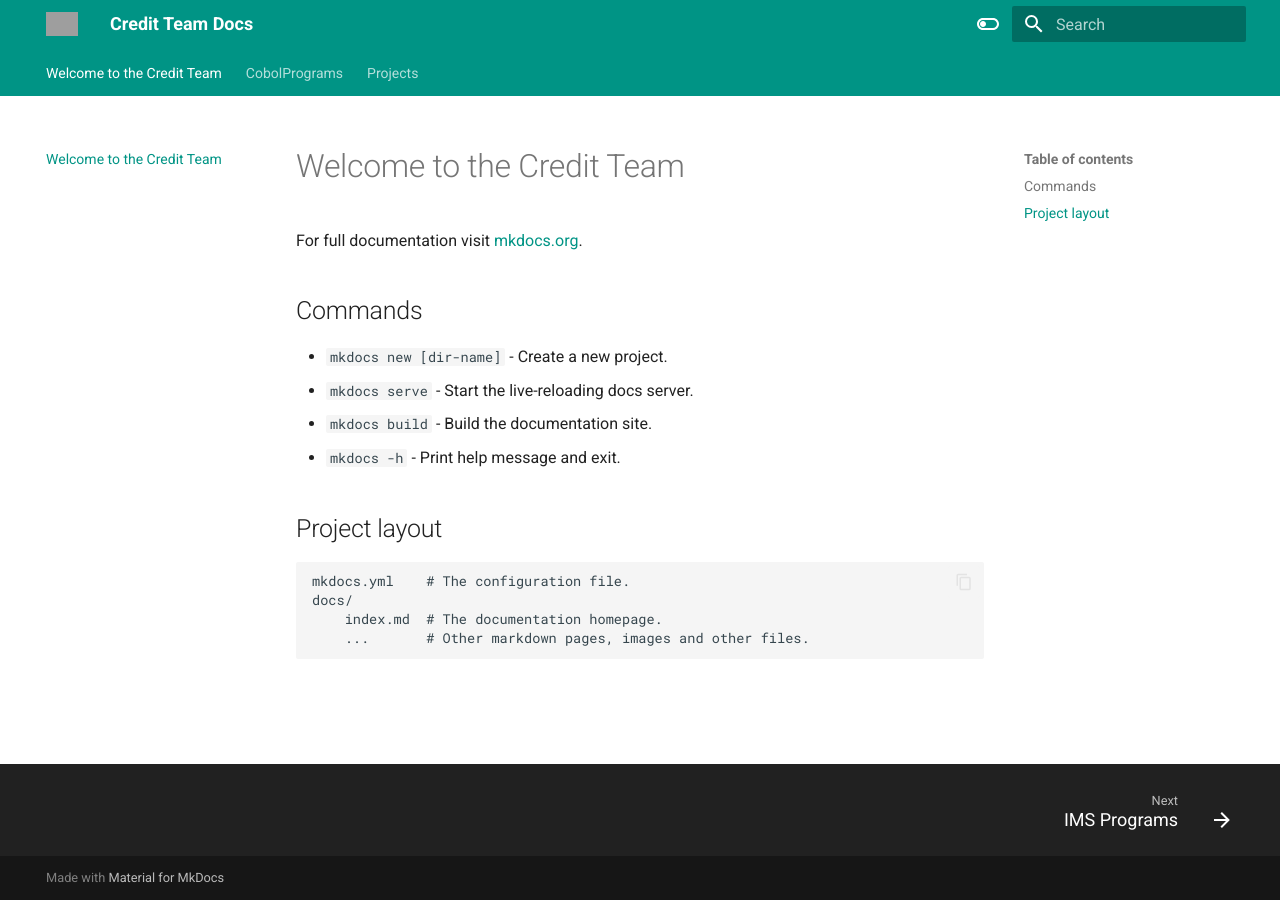
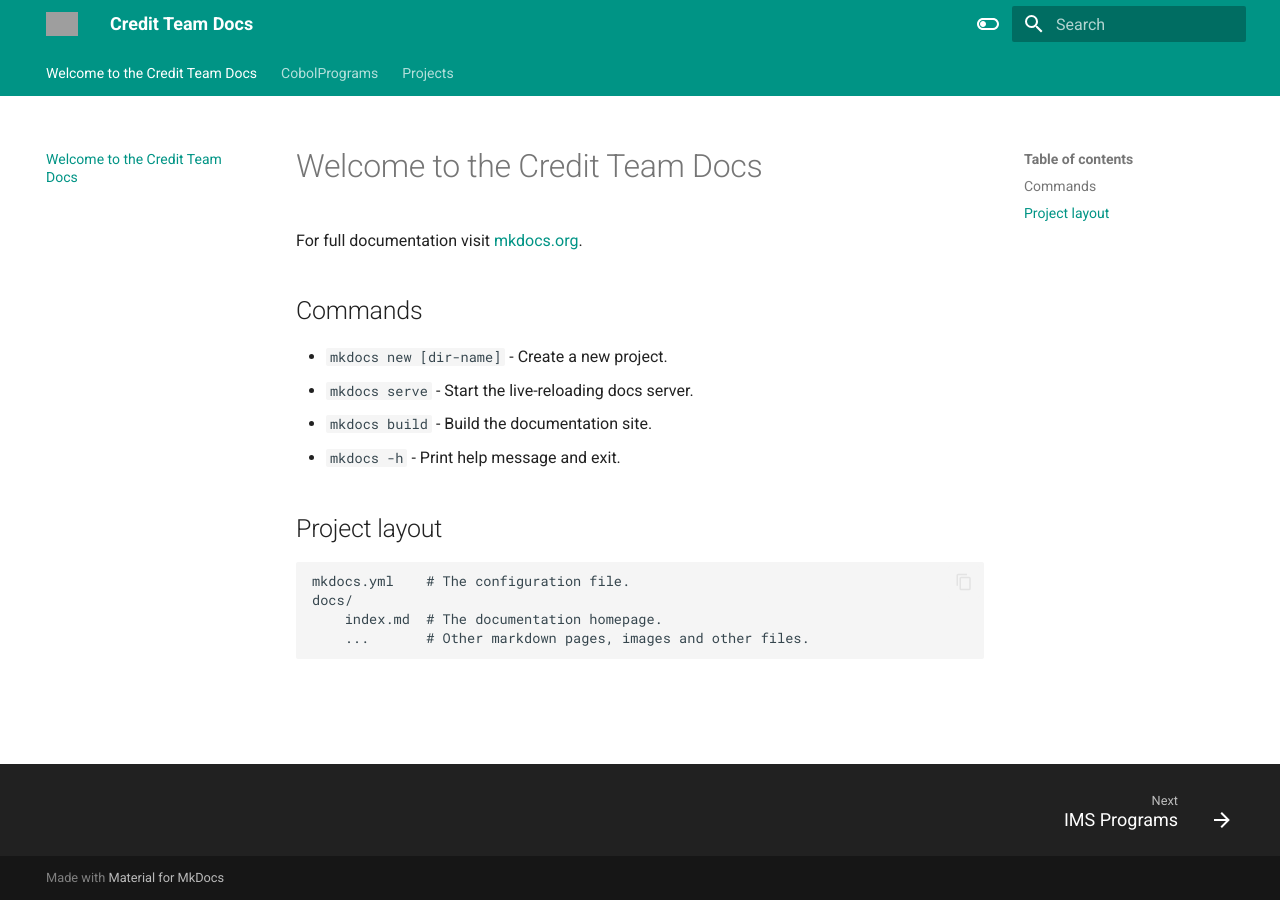
Before and after one commit to matthewpriebe-sccompanies/symmetrical-sniffle, an MkDocs documentation site: the page built from docs/index.md, in a window 1280 px wide. Built offline with MkDocs 1.6.1 and Material for MkDocs 9.7.7, drawn with Linux system fonts in a browser that asks for light colours; grey boxes are pictures that could not be loaded.

Commit message:
modified title.

```diff
--- a/docs/index.md
+++ b/docs/index.md
@@ -1,4 +1,4 @@
-# Welcome to the Credit Team
+# Welcome to the Credit Team Docs
 
 For full documentation visit [mkdocs.org](https://www.mkdocs.org).
 
```
